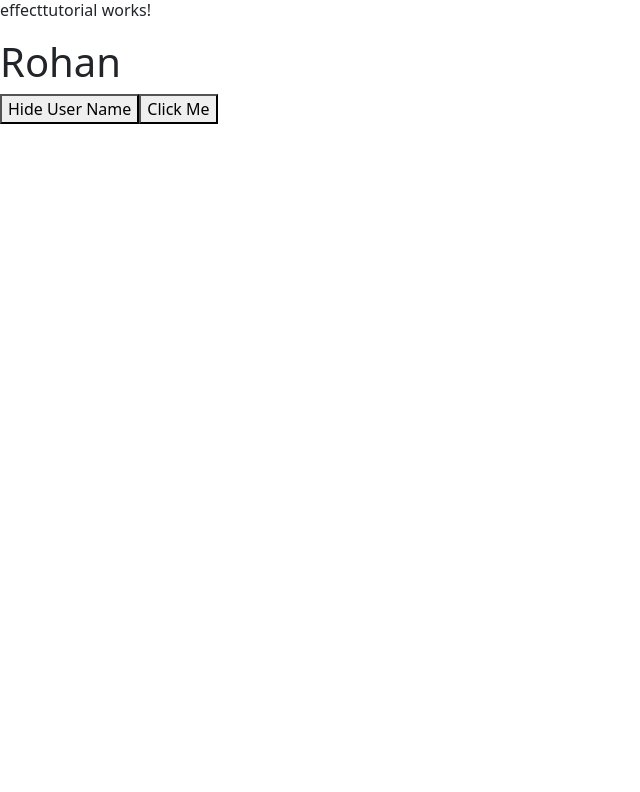
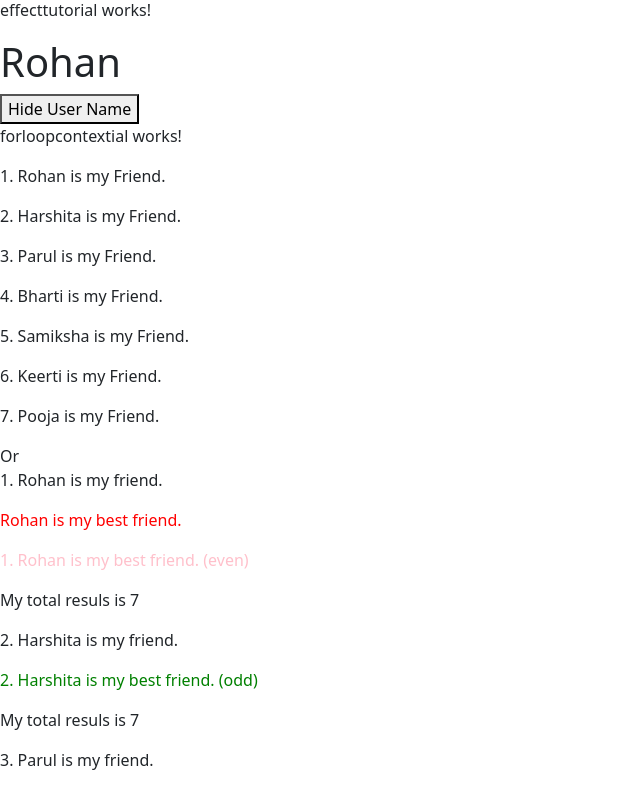
Before and after one commit to rohanpin1/angular-tutorial-10, an Angular app: page / in a window 1280 px wide. Shown: the part 1842-2634 px from the top of the page, without its empty margins (0-640 px from the left). Before the commit the page ends 1966 px from the top, so only its background shows below. Built offline with nearby package versions, Linux system fonts and the light colour scheme.

Commit message:
for loop contextual variable

```diff
--- a/src/app/app.component.html
+++ b/src/app/app.component.html
@@ -48,6 +48,7 @@
 <app-signalsdatatypes></app-signalsdatatypes>
 <app-computed></app-computed>
 <app-effecttutorial></app-effecttutorial>
+<app-forloopcontextial></app-forloopcontextial>
 <button value="Click Me!" (click)="handleClickEvent()">Click Me</button>
 <!-- Bootstrap CSS -->
 <link rel="stylesheet" href="https://cdn.jsdelivr.net/npm/bootstrap@5.3.2/dist/css/bootstrap.min.css">
--- a/src/app/app.component.ts
+++ b/src/app/app.component.ts
@@ -15,6 +15,7 @@ import { SignalsComponent } from './signals/signals.component';
 import { SignalsdatatypesComponent } from './signalsdatatypes/signalsdatatypes.component';
 import { ComputedComponent } from './computed/computed.component';
 import { EffecttutorialComponent } from './effecttutorial/effecttutorial.component';
+import { ForloopcontextialComponent } from './forloopcontextial/forloopcontextial.component';
 
 
 @Component({
@@ -22,7 +23,7 @@ import { EffecttutorialComponent } from './effecttutorial/effecttutorial.compone
   imports: [NgFor, DatatableComponent, LoginComponent, SignupComponent
     , ProfileComponent, CounterComponent, GetsetinputfiieldvalueComponent, ControlflowComponent,
   ElseifcontrolComponent, SwitchcontrolComponent, ForloopcontrolComponent, SignalsComponent, SignalsdatatypesComponent
-, ComputedComponent, EffecttutorialComponent],
+, ComputedComponent, EffecttutorialComponent, ForloopcontextialComponent],
   templateUrl: './app.component.html',
   styleUrl: './app.component.scss'
 })
--- /dev/null
+++ b/src/app/forloopcontextial/forloopcontextial.component.html
@@ -0,0 +1,36 @@
+<p>forloopcontextial works!</p>
+
+@for(user of users; track user){
+    <p>{{$index+1}}. {{user}} is my Friend.</p>
+}
+
+
+Or
+
+
+@for(user of users; track user; let i = $index){
+    <p>{{i+1}}. {{user}} is my friend.</p>
+
+    @if($first){
+        <p style="color: red;">{{user}} is my best friend.</p>
+    }
+
+    @if($last){
+        <p style="color: blue;">{{user}} is my best friend.</p>
+    }
+
+    @if($odd){
+        <p style="color: green;">{{i+1}}. {{user}} is my best friend. (odd)</p>
+    }
+
+    @if($even){
+        <p style="color: pink;">{{i+1}}. {{user}} is my best friend. (even)</p>
+    }
+
+    <p>My total resuls is {{$count}}</p>
+
+
+}
+@empty() {
+    <p>Result is empty</p>
+}
--- /dev/null
+++ b/src/app/forloopcontextial/forloopcontextial.component.ts
@@ -0,0 +1,11 @@
+import { Component } from '@angular/core';
+
+@Component({
+  selector: 'app-forloopcontextial',
+  imports: [],
+  templateUrl: './forloopcontextial.component.html',
+  styleUrl: './forloopcontextial.component.scss'
+})
+export class ForloopcontextialComponent {
+  users = ['Rohan', 'Harshita', 'Parul', 'Bharti', 'Samiksha', 'Keerti', 'Pooja']
+}
```
Also changed, not shown: src/app/forloopcontextial/forloopcontextial.component.scss (added), 1 other file (tests, documents, lock files or other folders).
